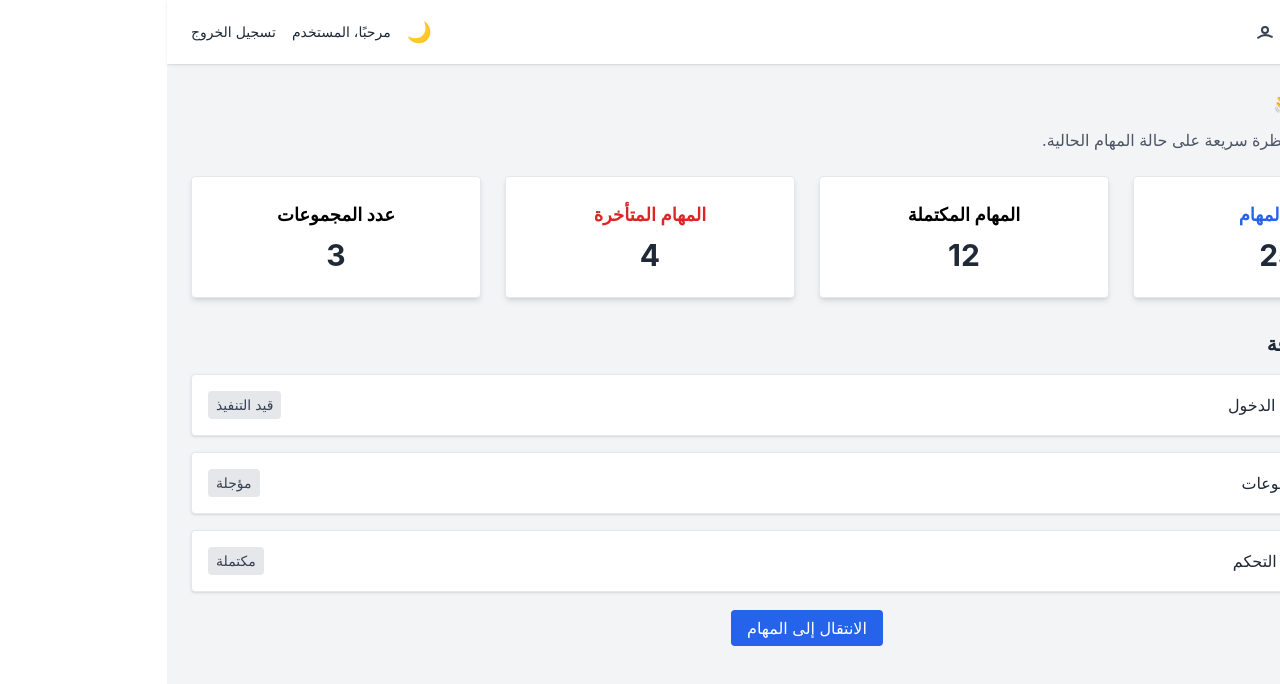
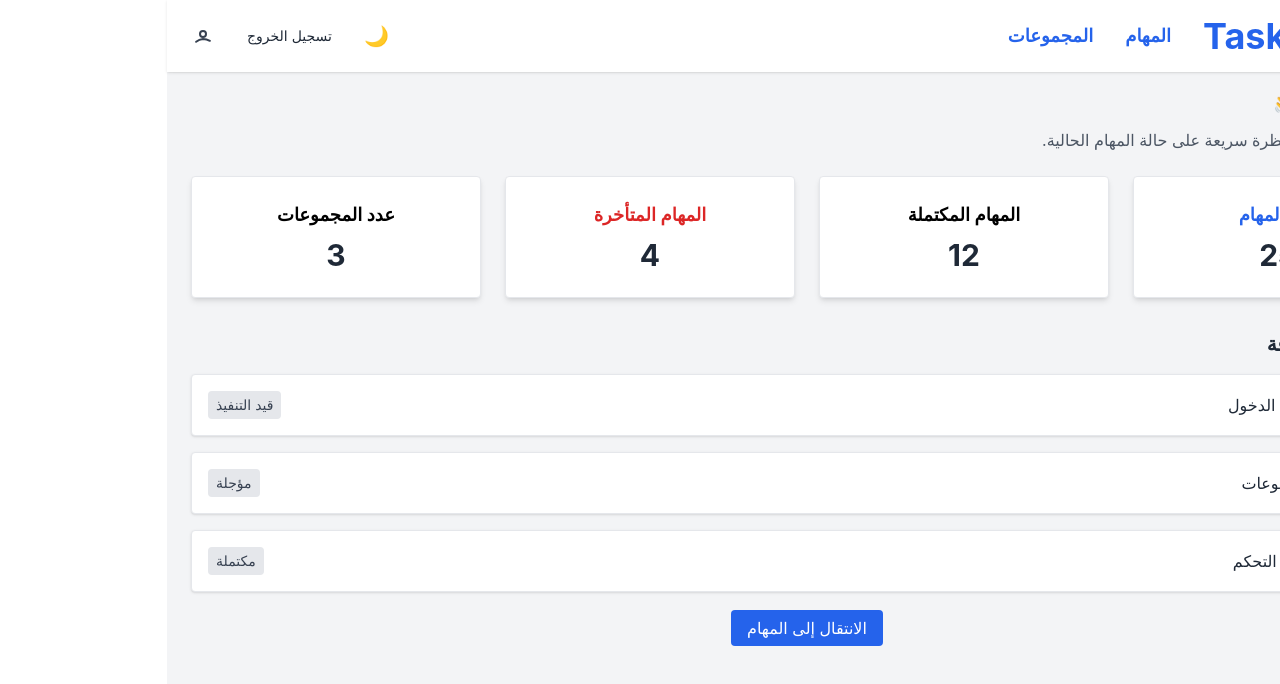
Before and after one commit to Diyaa2662/Task-Management-System, a React (Create React App) app: page /dashboard in a window 1280 px wide. Shown: the top 684 px of the page. Built offline with nearby package versions, Linux system fonts and the light colour scheme.

Commit message:
edit navbar

```diff
--- a/src/layout/Navbar.js
+++ b/src/layout/Navbar.js
@@ -11,7 +11,7 @@ function Navbar({ onToggleSidebar, onToggleTheme, darkMode }) {
 
   return (
     <header className="bg-white dark:bg-gray-800 text-gray-800 dark:text-white shadow px-6 py-4 flex justify-between items-center fixed top-0 right-0 left-0 z-50">
-      <div className="flex items-center gap-4">
+      <div className="flex items-center gap-8">
         <button
           onClick={onToggleSidebar}
           className="text-2xl hover:text-blue-600"
@@ -20,10 +20,35 @@ function Navbar({ onToggleSidebar, onToggleTheme, darkMode }) {
         </button>
         <Link
           to="/dashboard"
-          className="text-xl font-bold text-blue-600 dark:text-blue-400"
+          className="text-4xl font-bold text-blue-600 dark:text-blue-400"
         >
           TaskFlow
         </Link>
+        <Link
+          to="/tasks"
+          className="text-lg font-bold text-blue-600 dark:text-blue-400"
+        >
+          المهام
+        </Link>
+        <Link
+          to="/groups"
+          className="text-lg font-bold text-blue-600 dark:text-blue-400"
+        >
+          المجموعات
+        </Link>
+      </div>
+
+      <div className="flex items-center gap-8">
+        <button
+          onClick={onToggleTheme}
+          className="text-xl hover:scale-110 transition"
+        >
+          {darkMode ? "☀️" : "🌙"}
+        </button>
+
+        <button onClick={handleLogout} className="text-sm hover:text-red-600">
+          تسجيل الخروج
+        </button>
         <Link to="/profile" title="الملف الشخصي">
           <svg
             xmlns="http://www.w3.org/2000/svg"
@@ -41,21 +66,6 @@ function Navbar({ onToggleSidebar, onToggleTheme, darkMode }) {
           </svg>
         </Link>
       </div>
-
-      <div className="flex items-center gap-4">
-        <button
-          onClick={onToggleTheme}
-          className="text-xl hover:scale-110 transition"
-        >
-          {darkMode ? "☀️" : "🌙"}
-        </button>
-
-        <span className="text-sm hidden md:inline">مرحبًا، المستخدم</span>
-
-        <button onClick={handleLogout} className="text-sm hover:text-red-600">
-          تسجيل الخروج
-        </button>
-      </div>
     </header>
   );
 }
```
